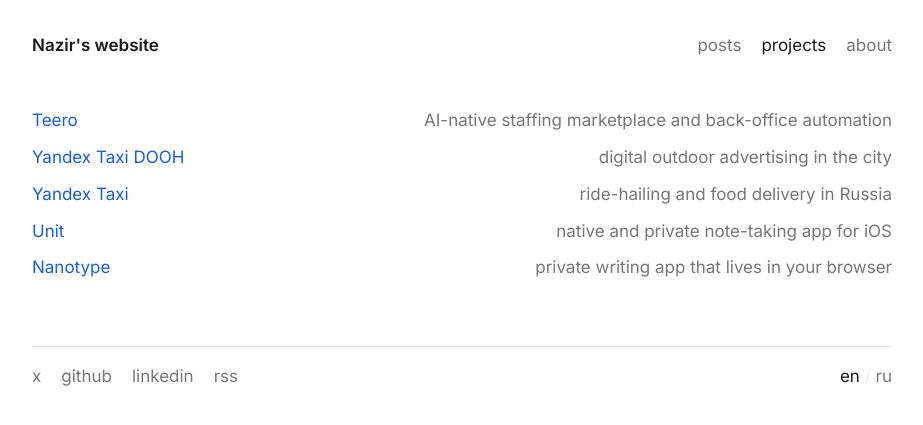
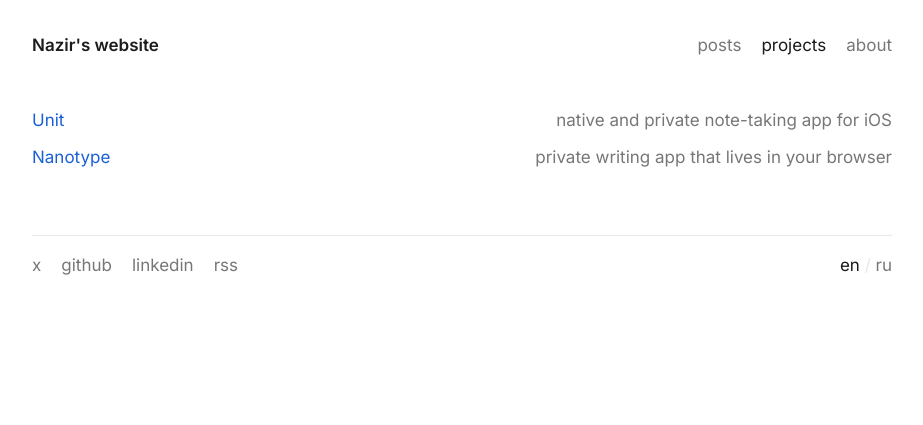
Before and after one commit to nazdash/nazdash.github.io, a Jekyll site: the page built from projects.html, in a window 1280 px wide. Shown: the top 425 px of the page, without its empty margins (178-1101 px from the left). Built offline with Jekyll 4.4.1, drawn with Linux system fonts in a browser that asks for light colours.

Commit message:
Projects: Unit and Nanotype only
Co-Authored-By: Claude Fable 5.1 <noreply@anthropic.com>

```diff
--- a/projects.html
+++ b/projects.html
@@ -7,18 +7,6 @@ ru: /ru/projects/
 
 <ul class="list">
   <li>
-    <a href="https://teero.com">Teero</a>
-    <span class="muted">AI-native staffing marketplace and back-office automation</span>
-  </li>
-  <li>
-    <a href="https://yandex.ru/project/direct/dooh">Yandex Taxi DOOH</a>
-    <span class="muted">digital outdoor advertising in the city</span>
-  </li>
-  <li>
-    <a href="https://taxi.yandex.ru/">Yandex Taxi</a>
-    <span class="muted">ride-hailing and food delivery in Russia</span>
-  </li>
-  <li>
     <a href="https://unit.app">Unit</a>
     <span class="muted">native and private note-taking app for iOS</span>
   </li>
```
Also changed, not shown: ru/projects.html (+0 -12 lines).
